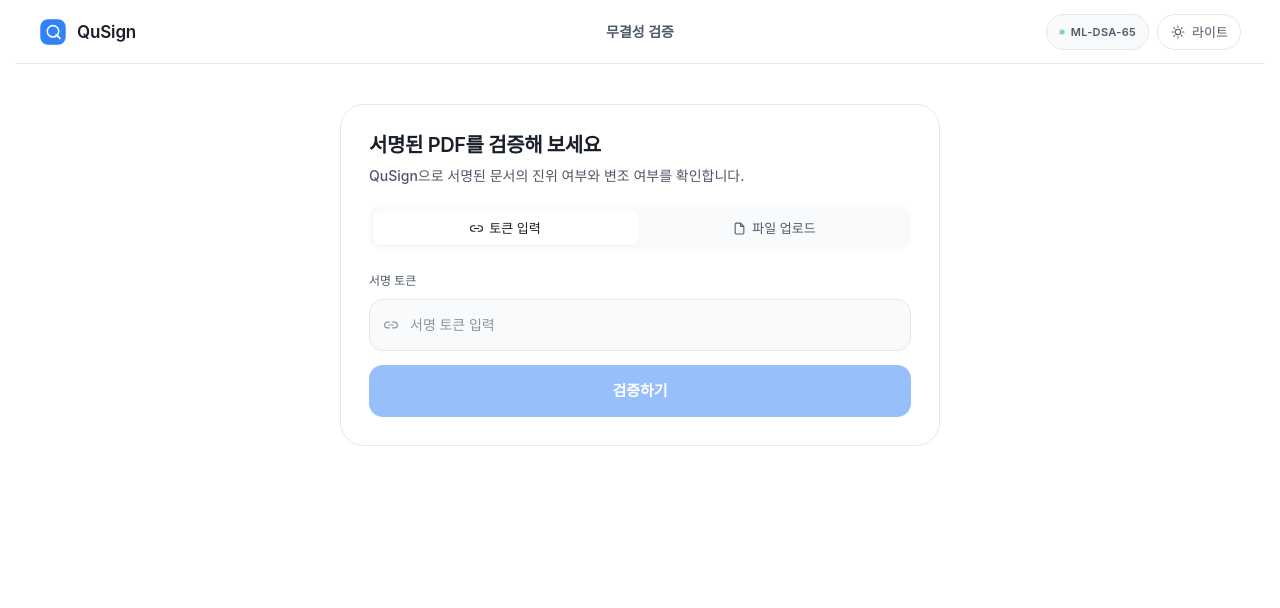
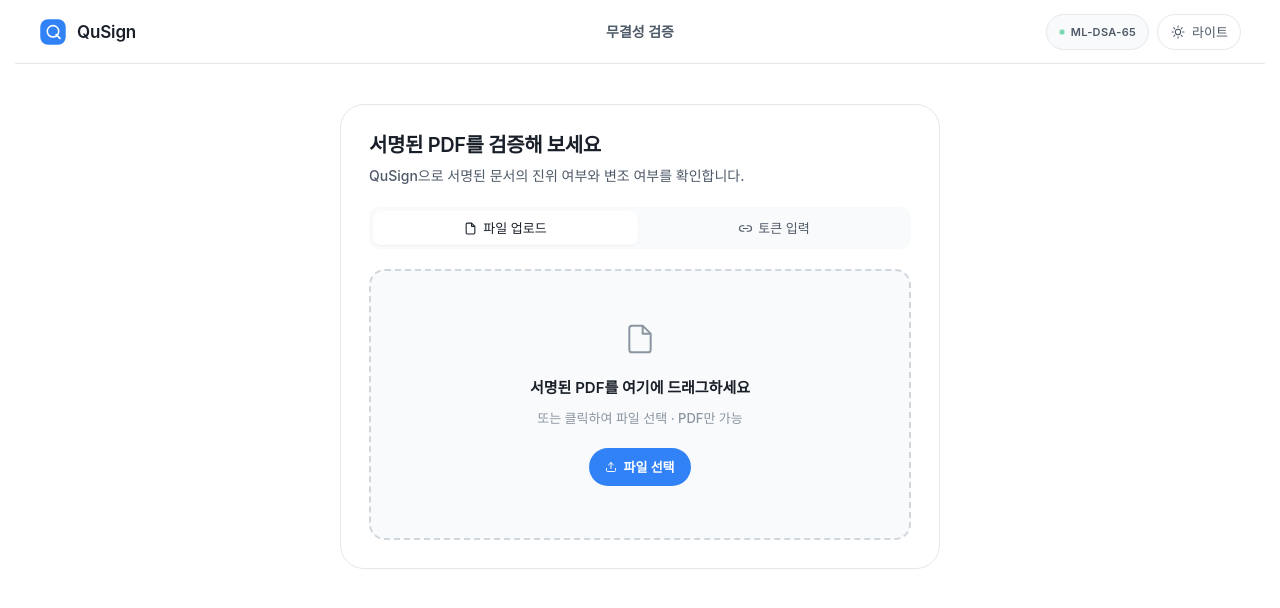
Before and after one commit to kwakchaewon/QuSign, a Vue app in the folder frontend/: page /verify in a window 1280 px wide. Shown: the top 608 px of the page. Built offline with nearby package versions, Linux system fonts and the light colour scheme; a web font is replaced by a local one.

Commit message:
style: 무결성 검증 탭 순서 변경 및 파일 업로드 기본 선택

```diff
--- a/frontend/src/views/VerifyView.vue
+++ b/frontend/src/views/VerifyView.vue
@@ -15,6 +15,14 @@
         <div class="vf-card-body">
           <!-- Mode tabs -->
           <div class="vf-tabs">
+            <button class="vf-tab" :class="{ 'is-active': mode === 'file' }" @click="mode = 'file'">
+              <svg width="13" height="13" viewBox="0 0 24 24" fill="none">
+                <path d="M14 2H6a2 2 0 0 0-2 2v16a2 2 0 0 0 2 2h12a2 2 0 0 0 2-2V8z"
+                  stroke="currentColor" stroke-width="2" stroke-linejoin="round"/>
+                <polyline points="14 2 14 8 20 8" stroke="currentColor" stroke-width="2" stroke-linejoin="round"/>
+              </svg>
+              파일 업로드
+            </button>
             <button class="vf-tab" :class="{ 'is-active': mode === 'token' }" @click="mode = 'token'">
               <svg width="13" height="13" viewBox="0 0 24 24" fill="none">
                 <path d="M15 7h3a5 5 0 0 1 5 5 5 5 0 0 1-5 5h-3m-6 0H6a5 5 0 0 1-5-5 5 5 0 0 1 5-5h3"
@@ -22,14 +30,6 @@
                 <line x1="8" y1="12" x2="16" y2="12" stroke="currentColor" stroke-width="2" stroke-linecap="round"/>
               </svg>
               토큰 입력
-            </button>
-            <button class="vf-tab" :class="{ 'is-active': mode === 'file' }" @click="mode = 'file'">
-              <svg width="13" height="13" viewBox="0 0 24 24" fill="none">
-                <path d="M14 2H6a2 2 0 0 0-2 2v16a2 2 0 0 0 2 2h12a2 2 0 0 0 2-2V8z"
-                  stroke="currentColor" stroke-width="2" stroke-linejoin="round"/>
-                <polyline points="14 2 14 8 20 8" stroke="currentColor" stroke-width="2" stroke-linejoin="round"/>
-              </svg>
-              파일 업로드
             </button>
           </div>
 
@@ -209,7 +209,7 @@ interface VerifyResult {
 }
 
 const status = ref<Status>('idle')
-const mode = ref<Mode>('token')
+const mode = ref<Mode>('file')
 const token = ref('')
 const selectedFile = ref<File | null>(null)
 const isDragging = ref(false)
```
